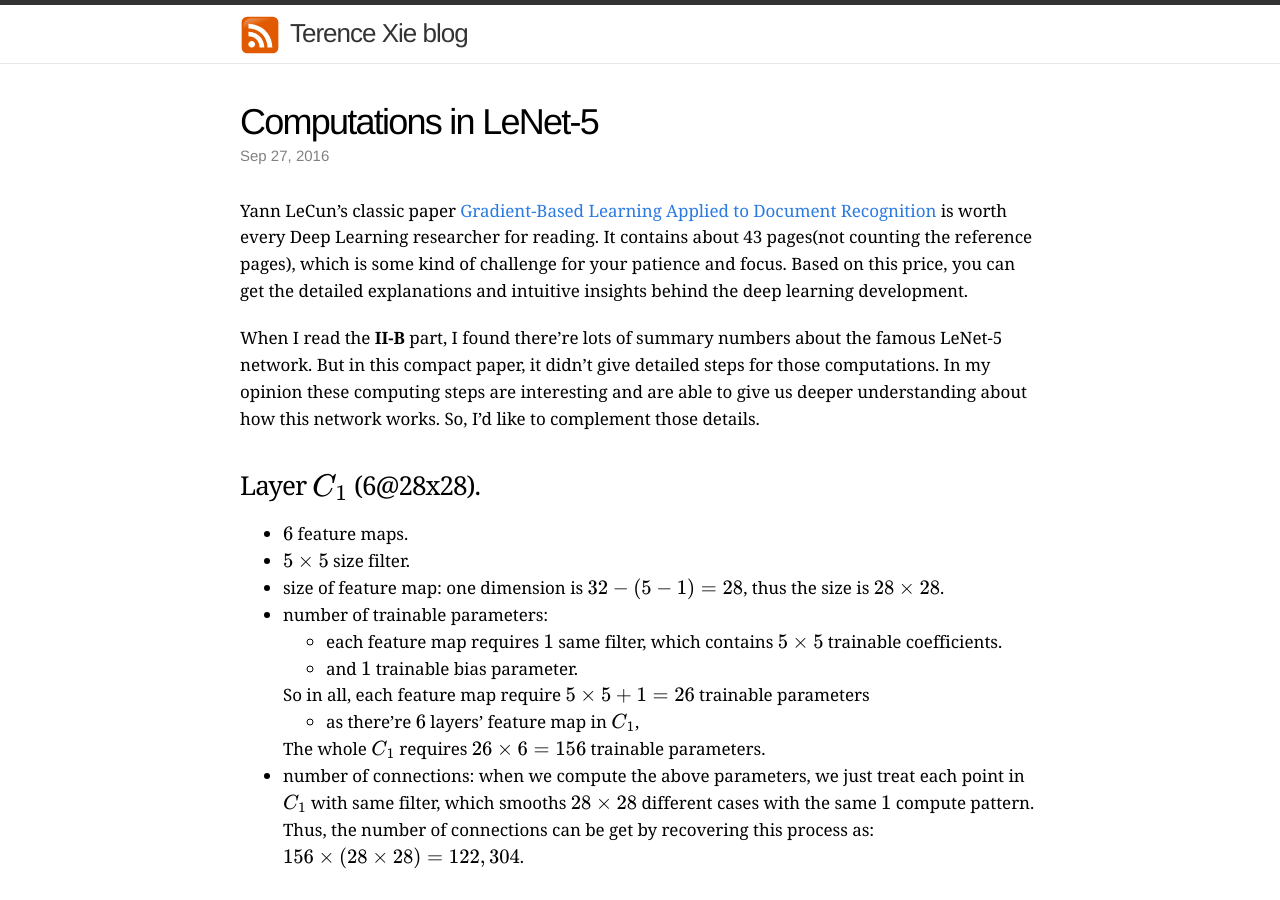
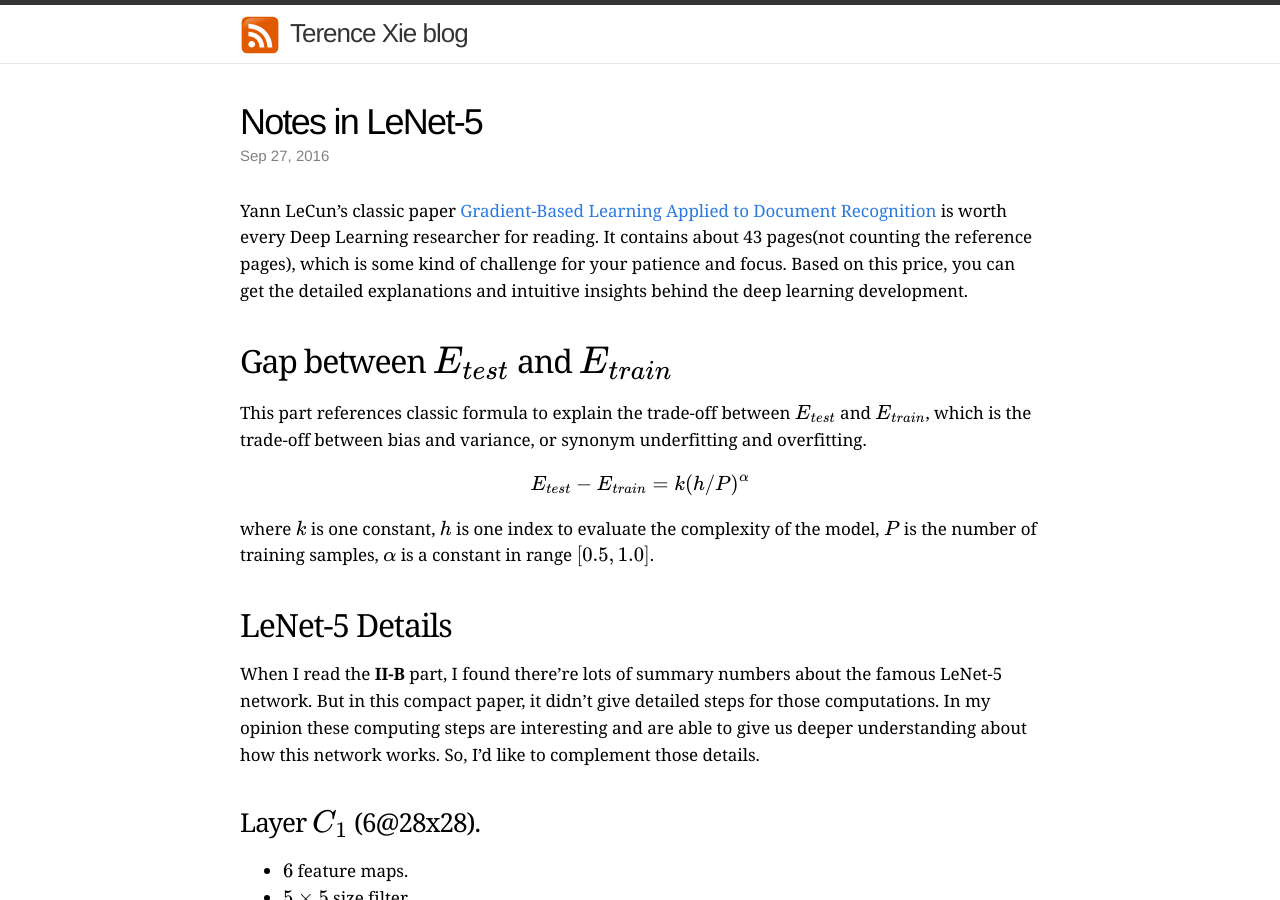
Before and after one commit to kid551/kid551.github.io, a Jekyll site: the page built from _posts/2016-09-27-compute-LeNet5.md, in a window 1280 px wide and 900 px high. Built offline with Jekyll 4.4.1, drawn with Linux system fonts in a browser that asks for light colours; formulas are drawn with MathJax 3; comment, search, counter and statistics services are not loaded.

Commit message:
Rename the title and get ready to expand the contents.

```diff
--- a/_posts/2016-09-27-compute-LeNet5.md
+++ b/_posts/2016-09-27-compute-LeNet5.md
@@ -1,13 +1,24 @@
 ---
 layout: post
 comments: true
-title:  "Computations in LeNet-5"
-excerpt: "some computation work in LeNet-5."
+title:  "Notes in LeNet-5"
+excerpt: "notes of my understanding in LeNet-5."
 date:   2016-09-27
 mathjax: true
 ---
 
 Yann LeCun's classic paper [Gradient-Based Learning Applied to Document Recognition](http://yann.lecun.com/exdb/publis/pdf/lecun-98.pdf) is worth every Deep Learning researcher for reading. It contains about 43 pages(not counting the reference pages), which is some kind of challenge for your patience and focus. Based on this price, you can get the detailed explanations and intuitive insights behind the deep learning development.
+
+## Gap between $$E_{test}$$ and $$E_{train}$$
+
+This part references classic formula to explain the trade-off between $$E_{test}$$ and $$E_{train}$$, which is the trade-off between bias and variance, or synonym underfitting and overfitting.
+
+$$E_{test}-E_{train}=k(h/P)^{\alpha}$$
+
+where $$k$$ is one constant, $$h$$ is one index to evaluate the complexity of the model, $$P$$ is the number of training samples, $$\alpha$$ is a constant in range $$[0.5, 1.0]$$.
+
+
+## LeNet-5 Details
 
 When I read the **II-B** part, I found there're lots of summary numbers about the famous LeNet-5 network. But in this compact paper, it didn't give detailed steps for those computations. In my opinion these computing steps are interesting and are able to give us deeper understanding about how this network works. So, I'd like to complement those details.
 
```
